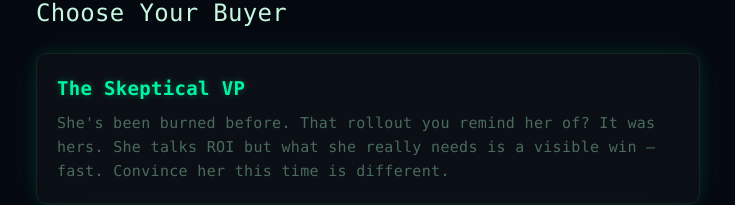
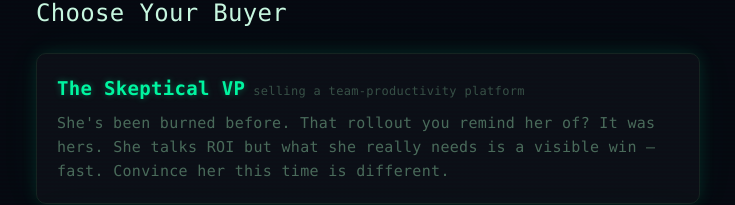
Before and after one commit to sarveshkhimesra/beat-axiom, a Next.js app: page / in a window 1280 px wide. Shown: the part 535-740 px from the top of the page, without its empty margins (272-1007 px from the left). Built offline with nearby package versions, Linux system fonts and the light colour scheme.

Commit message:
feat: show product being pitched on each scenario card

```diff
--- a/src/app/page.tsx
+++ b/src/app/page.tsx
@@ -82,8 +82,13 @@ export default function Home() {
                 transition: "border-color 120ms",
               }}
             >
-              <div className="accent-text" style={{ fontSize: "clamp(16px, 4vw, 19px)", fontWeight: 600, marginBottom: 8 }}>
-                {CLIENT_SCENARIOS[id].title}
+              <div style={{ display: "flex", alignItems: "baseline", gap: 8, marginBottom: 8, flexWrap: "wrap" }}>
+                <span className="accent-text" style={{ fontSize: "clamp(16px, 4vw, 19px)", fontWeight: 600 }}>
+                  {CLIENT_SCENARIOS[id].title}
+                </span>
+                <span style={{ fontSize: 12, color: "var(--text-secondary)", opacity: 0.7 }}>
+                  selling {CLIENT_SCENARIOS[id].product}
+                </span>
               </div>
               <div style={{ color: "var(--text-secondary)", fontSize: "clamp(13px, 3.5vw, 15px)", lineHeight: 1.6 }}>
                 {CARD_COPY[id].map((line, i) => (
```
